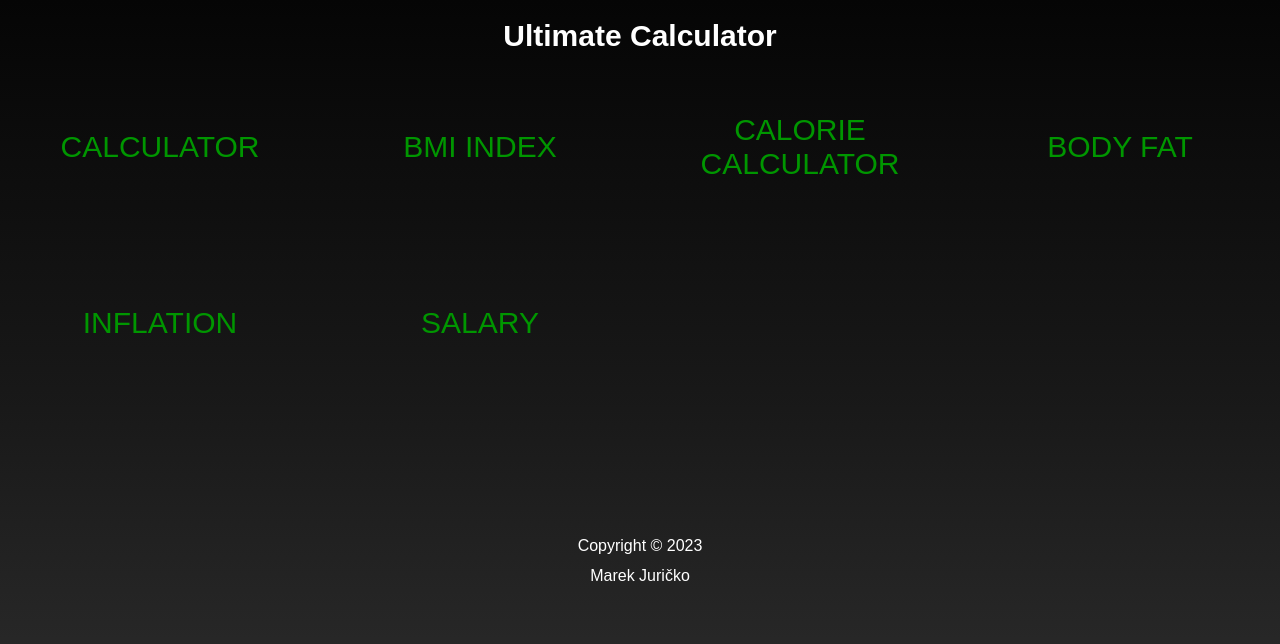
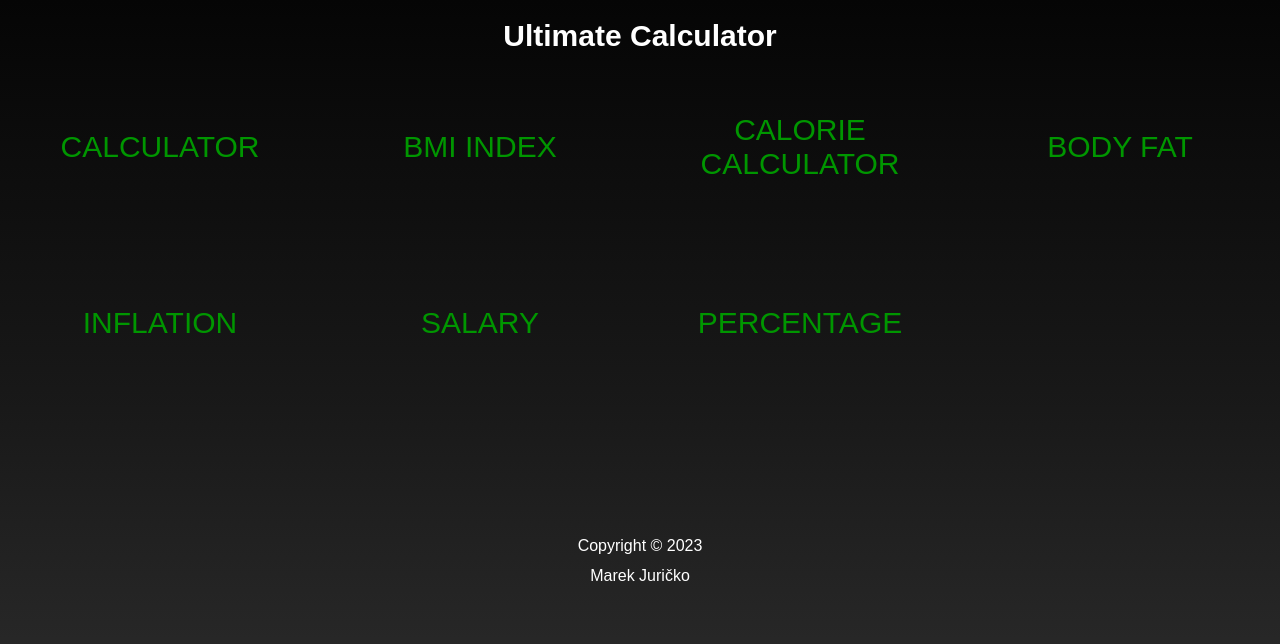
Before and after one commit to MarekJuricko/UltimateCalculator, a React (Create React App) app: page / in a window 1280 px wide. Shown: the top 644 px of the page. Built offline with nearby package versions, Linux system fonts and the light colour scheme; the HTML template or start-up script is replaced by a standard one.

Commit message:
added route and link for Percentage page

```diff
--- a/src/App.js
+++ b/src/App.js
@@ -7,6 +7,7 @@ import CalorieCalculator from "./pages/CalorieCalculator/CalorieCalculator"
 import BodyFat from "./pages/BodyFat/BodyFat"
 import Inflation from "./pages/Inflation/Inflation"
 import Salary from "./pages/Salary/Salary"
+import Percentage from "./pages/Percentage/Percentage"
 
 const App = () => {
   return (
@@ -21,6 +22,7 @@ const App = () => {
               <Route path="BodyFat" element={ <BodyFat/> } />
               <Route path="Inflation" element={ <Inflation/> } />
               <Route path="Salary" element={ <Salary/> } />
+              <Route path="Percentage" element={ <Percentage/> } />
             </Route>
 
         </Routes>
--- a/src/pages/Home/Home.js
+++ b/src/pages/Home/Home.js
@@ -10,6 +10,7 @@ const Home = () => {
       <Link to="BodyFat">Body Fat</Link>
       <Link to="Inflation">Inflation</Link>
       <Link to="Salary">Salary</Link>
+      <Link to="Percentage">Percentage</Link>
     </div>
   )
 }
```
